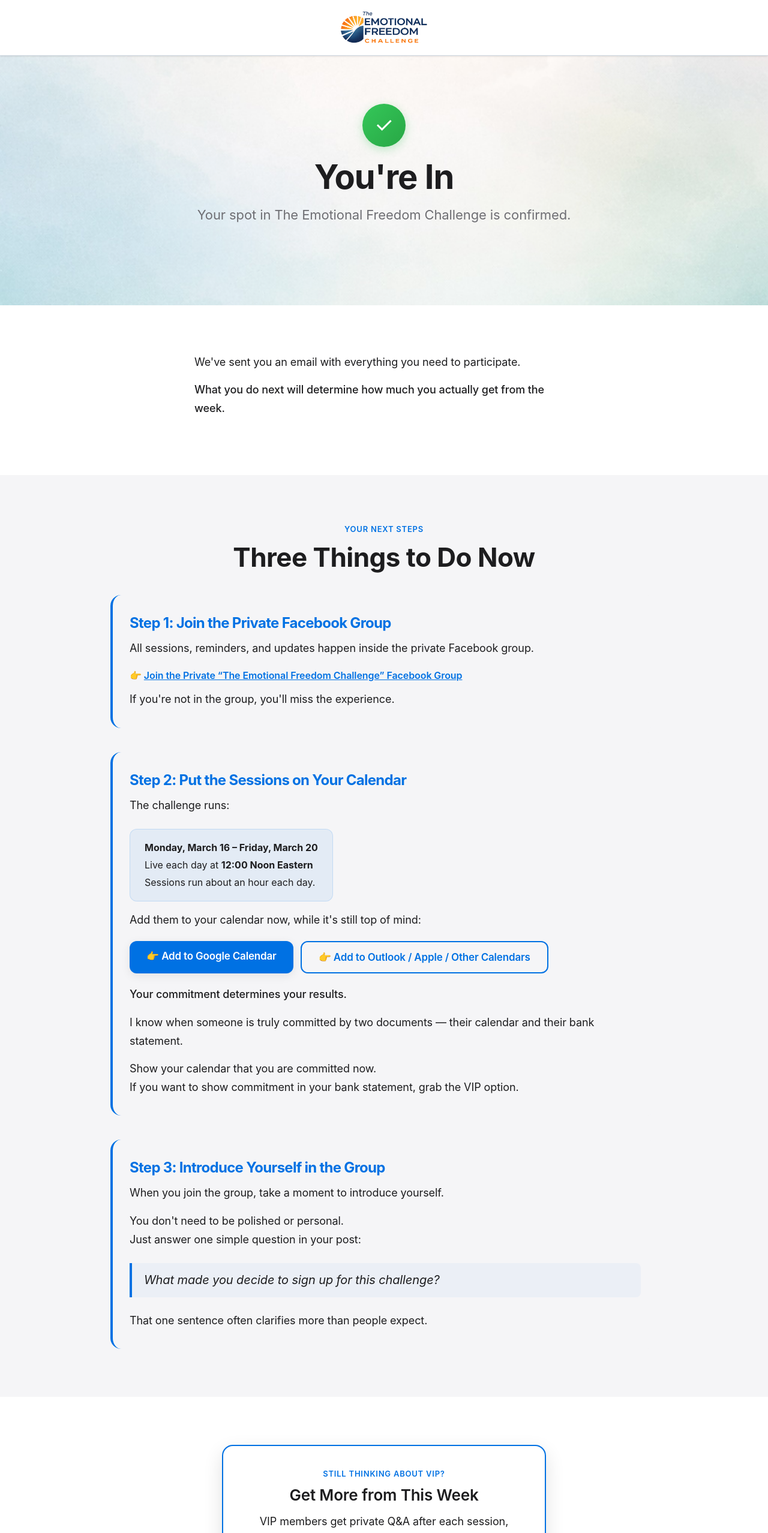
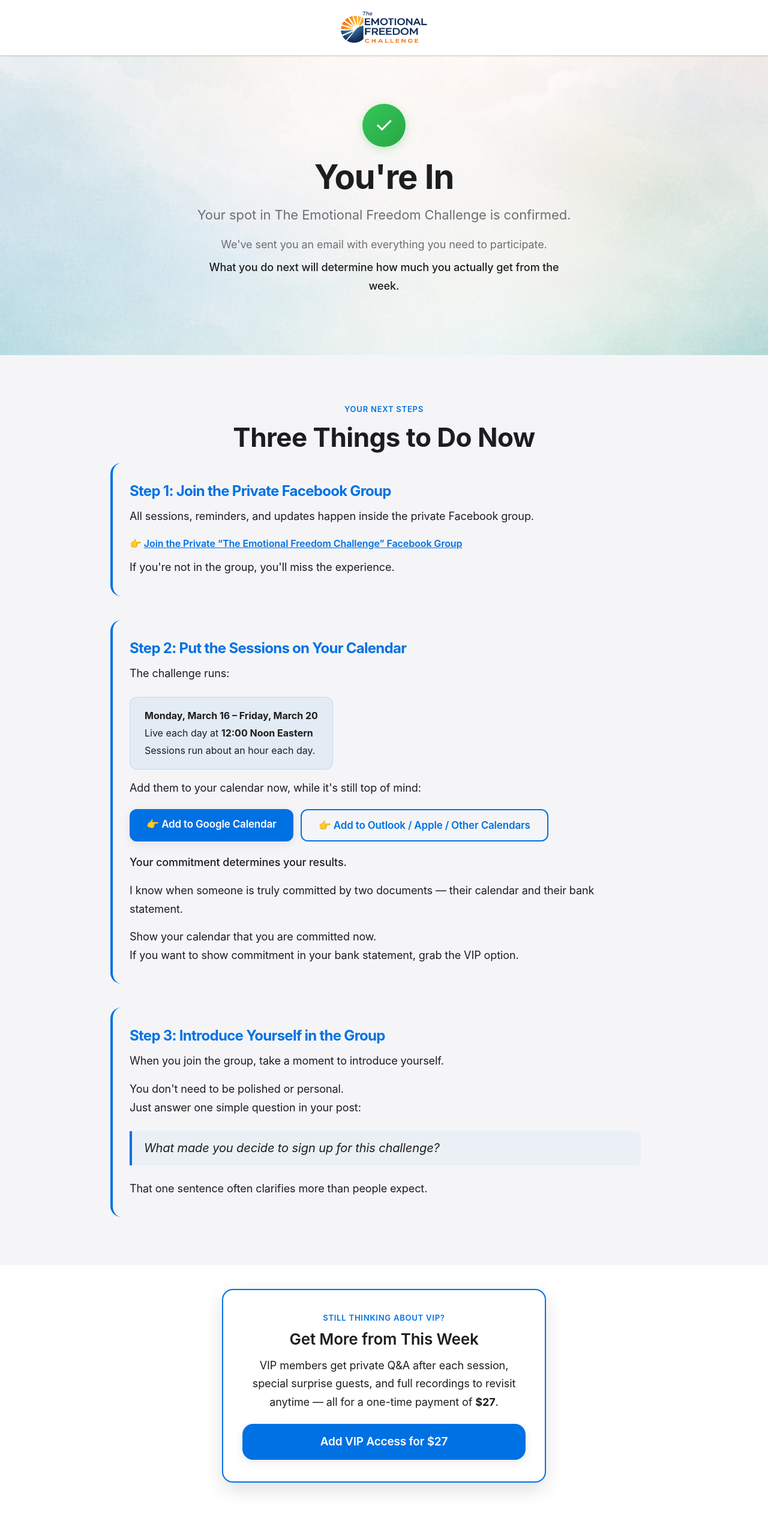
Before and after one commit to rbradshaw9/emotionalfreedomchallenge, a Next.js app: page /thank-you in a window 1280 px wide. Shown: the top 2556 px of the page at 60% size. Built offline with nearby package versions, Linux system fonts and the light colour scheme.

Commit message:
Tighten thank-you and vip-confirmed: merge confirmation into hero, reduce spacing, remove redundant spacers

```diff
--- a/app/(main)/thank-you/page.tsx
+++ b/app/(main)/thank-you/page.tsx
@@ -21,19 +21,13 @@
         <div className="v2-container">
           <div className="v2-success-icon" style={{ margin: '0 auto 20px' }}>✓</div>
           <h1 className="v2-h1">You&apos;re In</h1>
-          <p className="v2-subhead">
+          <p className="v2-subhead" style={{ marginBottom: '16px' }}>
             Your spot in The Emotional Freedom Challenge is confirmed.
           </p>
-        </div>
-      </section>
-
-      {/* Confirmation */}
-      <section className="v2-section">
-        <div className="v2-container v2-max-w-narrow">
-          <p className="v2-body">
+          <p className="v2-body v2-text-center v2-muted-text" style={{ maxWidth: '600px', margin: '0 auto 8px' }}>
             We&apos;ve sent you an email with everything you need to participate.
           </p>
-          <p className="v2-body" style={{ fontWeight: 500 }}>
+          <p className="v2-body v2-text-center" style={{ maxWidth: '600px', margin: '0 auto', fontWeight: 500 }}>
             What you do next will determine how much you actually get from the week.
           </p>
         </div>
@@ -44,7 +38,6 @@
         <div className="v2-container">
           <span className="v2-kicker v2-text-center" style={{ display: 'block' }}>Your Next Steps</span>
           <h2 className="v2-h2 v2-text-center">Three Things to Do Now</h2>
-          <div className="v2-spacer--sm"></div>
           <div className="v2-steps-section">
 
             <div className="v2-step">
@@ -129,7 +122,7 @@
       </section>
 
       {/* VIP Upsell */}
-      <section className="v2-section">
+      <section className="v2-section" style={{ paddingTop: '40px', paddingBottom: '40px' }}>
         <div className="v2-container--sm">
           <div className="v2-upgrade-card" style={{ maxWidth: '540px', margin: '0 auto' }}>
             <span className="v2-kicker v2-text-center" style={{ display: 'block', marginBottom: '8px' }}>Still Thinking About VIP?</span>
@@ -148,7 +141,7 @@
       </section>
 
       {/* Final Note */}
-      <section className="v2-section">
+      <section className="v2-section" style={{ paddingTop: '40px' }}>
         <div className="v2-container v2-max-w-narrow">
           <h2 className="v2-h2">A Final Note</h2>
           <p className="v2-body">
```
Also changed, not shown: app/(main)/vip-confirmed/page.tsx (+3 -11 lines).
